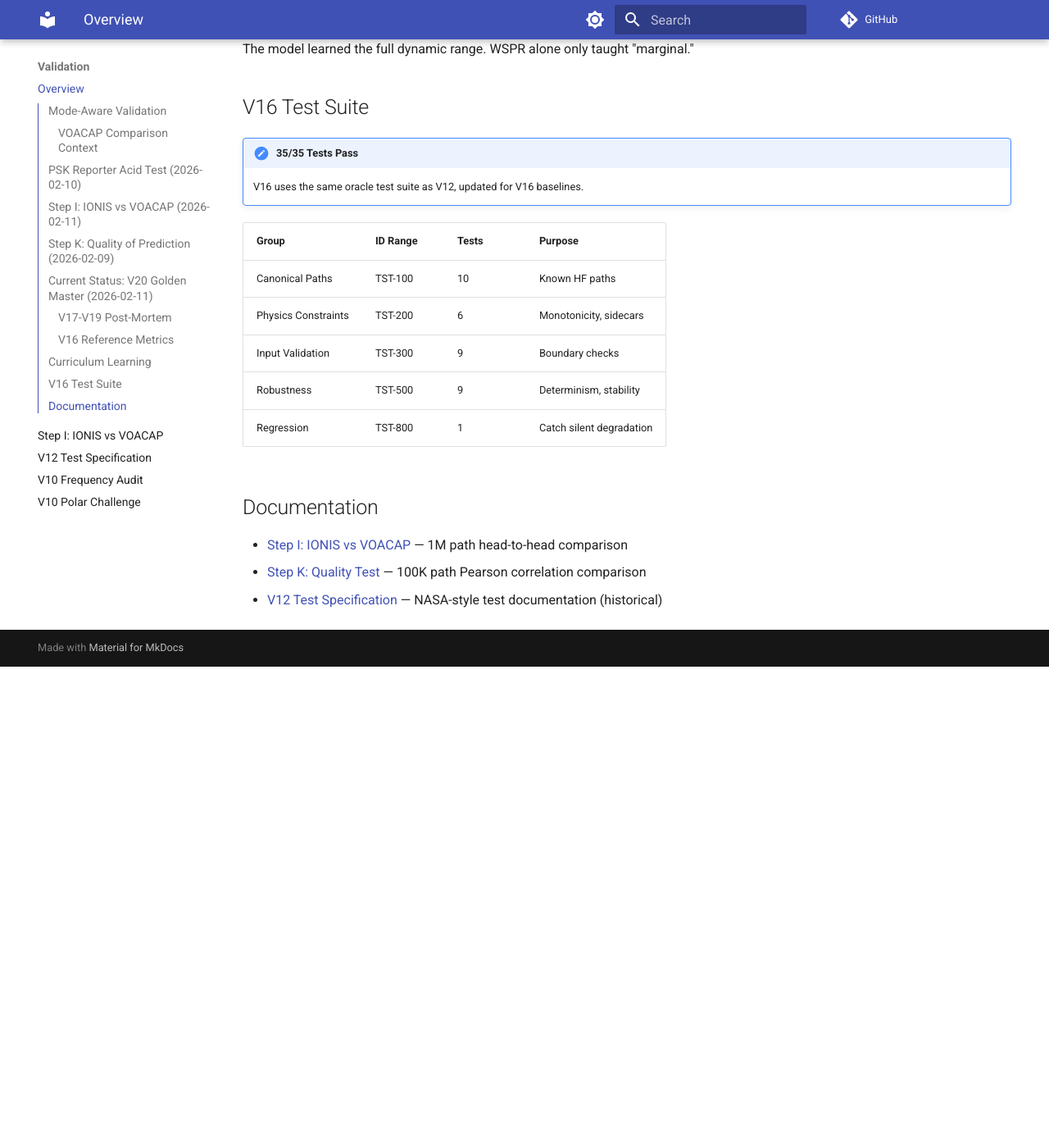
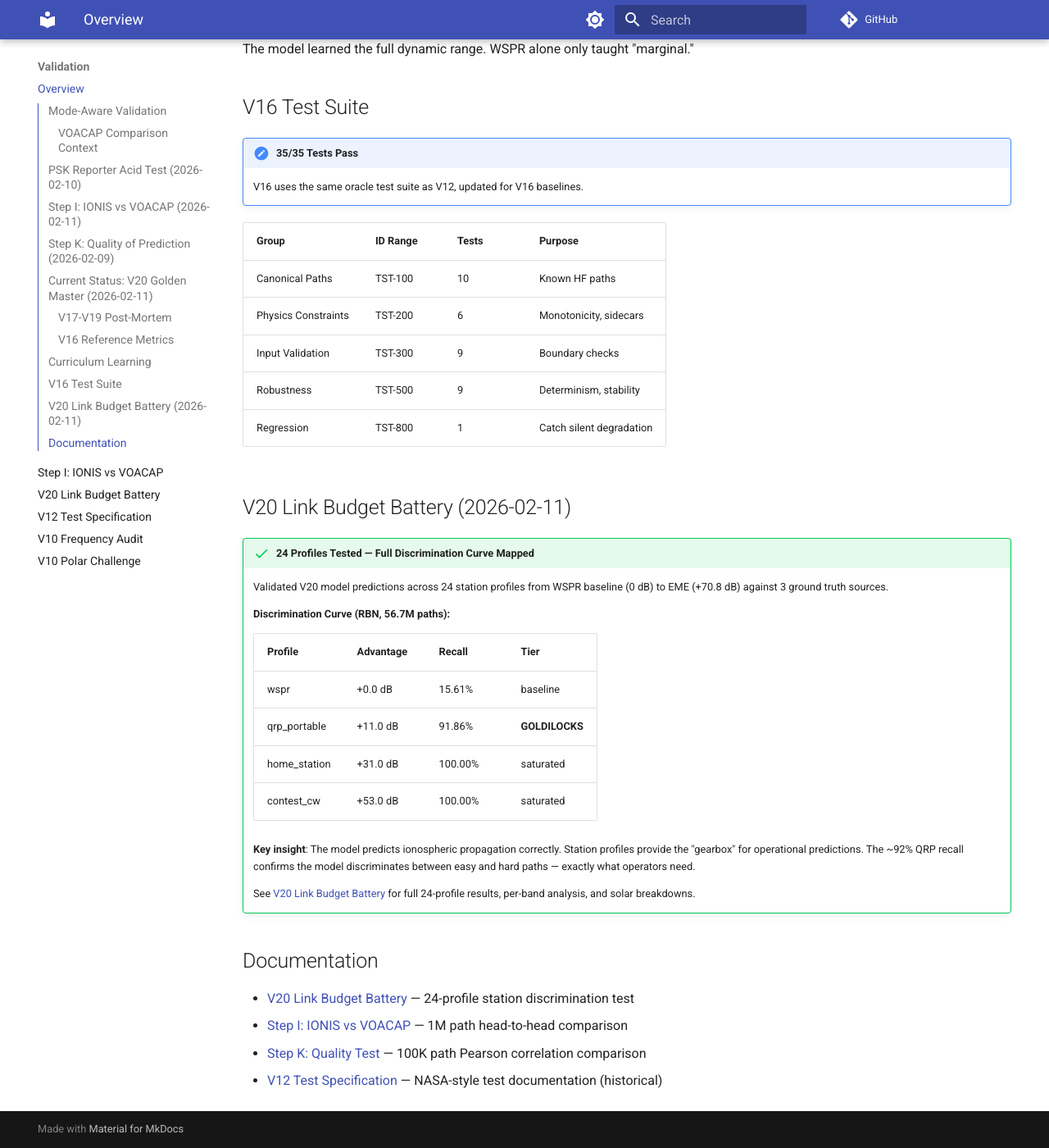
Before and after one commit to IONIS-AI/ionis-docs, an MkDocs documentation site: the page built from docs/validation/index.md, in a window 1280 px wide and 1400 px high, scrolled down 4204 px. Shown: the whole window at 82% size. Built offline with MkDocs 1.6.1 and Material for MkDocs 9.7.7, drawn with Linux system fonts in a browser that asks for light colours; comment, search, counter and statistics services are not loaded; before the commit the page ends 5017 px from its top, so only the background shows below that.

Commit message:
docs: add V20 link budget battery test page
- New validation page: v20_link_budget_battery.md
- Update validation index with Link Budget Battery section
- Add to mkdocs.yml nav

IONIS-V20-LB-01: 24 profiles, 114M paths, discrimination curve mapped

Co-Authored-By: Claude Opus 4.5 <noreply@anthropic.com>

```diff
--- a/docs/validation/index.md
+++ b/docs/validation/index.md
@@ -150,8 +150,32 @@ The model learned the full dynamic range. WSPR alone only taught "marginal."
 | Robustness | TST-500 | 9 | Determinism, stability |
 | Regression | TST-800 | 1 | Catch silent degradation |
 
+## V20 Link Budget Battery (2026-02-11)
+
+!!! success "24 Profiles Tested — Full Discrimination Curve Mapped"
+    Validated V20 model predictions across 24 station profiles from
+    WSPR baseline (0 dB) to EME (+70.8 dB) against 3 ground truth sources.
+
+    **Discrimination Curve (RBN, 56.7M paths):**
+
+    | Profile | Advantage | Recall | Tier |
+    |---------|-----------|--------|------|
+    | wspr | +0.0 dB | 15.61% | baseline |
+    | qrp_portable | +11.0 dB | 91.86% | **GOLDILOCKS** |
+    | home_station | +31.0 dB | 100.00% | saturated |
+    | contest_cw | +53.0 dB | 100.00% | saturated |
+
+    **Key insight**: The model predicts ionospheric propagation correctly.
+    Station profiles provide the "gearbox" for operational predictions.
+    The ~92% QRP recall confirms the model discriminates between
+    easy and hard paths — exactly what operators need.
+
+    See [V20 Link Budget Battery](v20_link_budget_battery.md) for
+    full 24-profile results, per-band analysis, and solar breakdowns.
+
 ## Documentation
 
+- [V20 Link Budget Battery](v20_link_budget_battery.md) — 24-profile station discrimination test
 - [Step I: IONIS vs VOACAP](step_i_voacap_comparison.md) — 1M path head-to-head comparison
 - [Step K: Quality Test](step_k_quality_test.md) — 100K path Pearson correlation comparison
 - [V12 Test Specification](v12_test_specification.md) — NASA-style test documentation (historical)
--- a/mkdocs.yml
+++ b/mkdocs.yml
@@ -68,6 +68,7 @@ nav:
   - Validation:
     - Overview: validation/index.md
     - "Step I: IONIS vs VOACAP": validation/step_i_voacap_comparison.md
+    - "V20 Link Budget Battery": validation/v20_link_budget_battery.md
     - "V12 Test Specification": validation/v12_test_specification.md
     - "V10 Frequency Audit": validation/frequency_tests/IONIS-V10-FREQ-01.md
     - "V10 Polar Challenge": validation/polar_tests/IONIS-V10-POL-01.md
```
Also changed, not shown: docs/validation/v20_link_budget_battery.md (added, +158 -0 lines).
